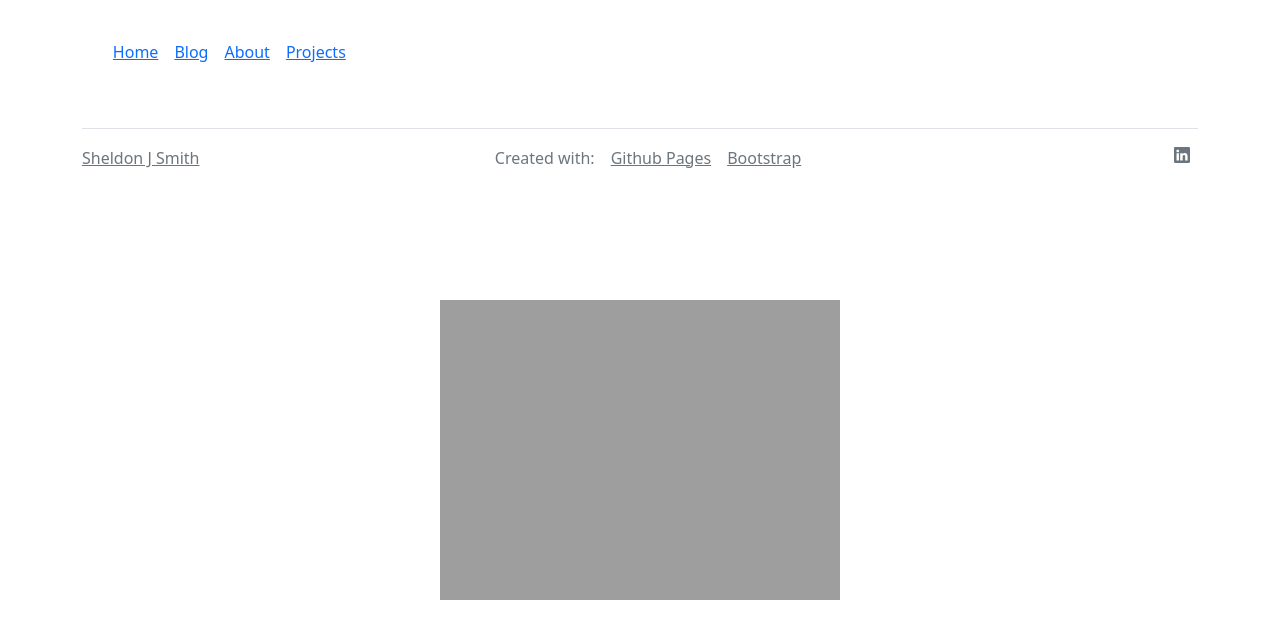
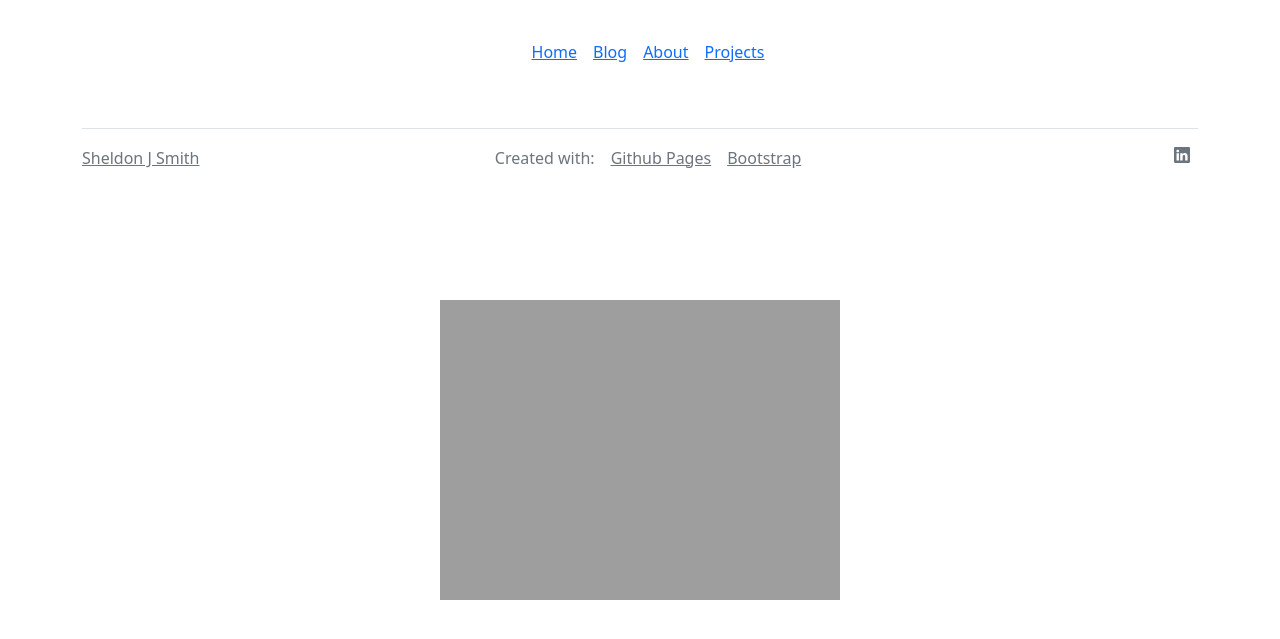
Before and after one commit to Screemm/screemm.github.io, a Jekyll site: the page built from index.md, in a window 1280 px wide. Shown: the top 639 px of the page. Built offline with Jekyll 4.4.1, drawn with Linux system fonts in a browser that asks for light colours; nearby versions of some CDN libraries.

Commit message:
Update index-header.html

```diff
--- a/_includes/index-header.html
+++ b/_includes/index-header.html
@@ -1,4 +1,5 @@
 <header class="d-flex flex-wrap justify-content-between align-items-center py-3 my-4">
+  <div class="col-md-4 d-flex align-items-center"></div>
   <ul class="nav col-md-4 d-flex justify-content-center list-unstyled">
     <li class="ms-3">
       <a href="{{ site.baseurl }}">Home</a>
@@ -13,4 +14,5 @@
       <a href="{{ site.baseurl }}/#projects">Projects</a>
     </li>
   </ul>
+  <div class="col-md-4 d-flex align-items-center"></div>
 </header>
```
